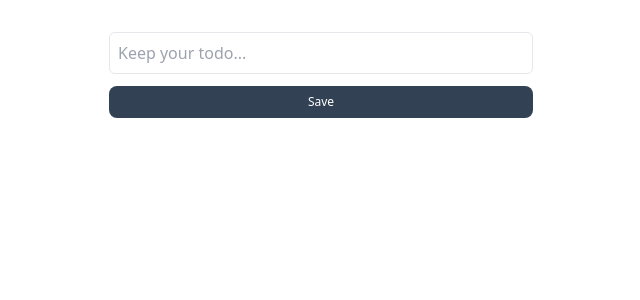
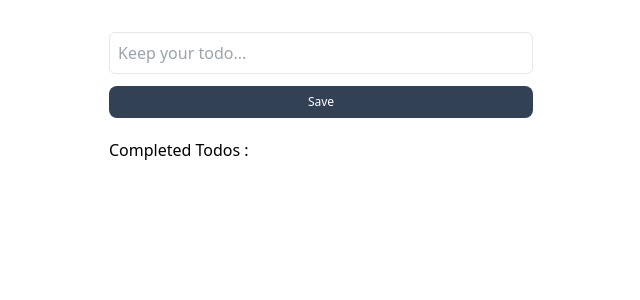
Before and after one commit to myozin-kyaw/react, a React (Vite) app in the folder todo/: page / in a window 1280 px wide. Shown: the top 300 px of the page, without its empty margins (319-959 px from the left). Built offline with nearby package versions, Linux system fonts and the light colour scheme.

Commit message:
day6 todo completed count adding

```diff
--- a/todo/src/components/Todo.jsx
+++ b/todo/src/components/Todo.jsx
@@ -4,6 +4,7 @@ import TodoItem from "./TodoItem";
 
 export default function Todo() {
   const [todos, setTodos] = useState([]);
+  const completedTodos = todos.filter((todo) => todo.isCompleted).length;
   return (
     <div className="flex justify-center items-center">
       <div className="max-w-md w-full sm:w-1/2 todo-container px-3 py-8">
@@ -19,6 +20,8 @@ export default function Todo() {
             />
           ))}
         </ul>
+        Completed Todos :
+        {todos.length > 0 ? completedTodos + "/" + todos.length : ""}
       </div>
     </div>
   );
```
